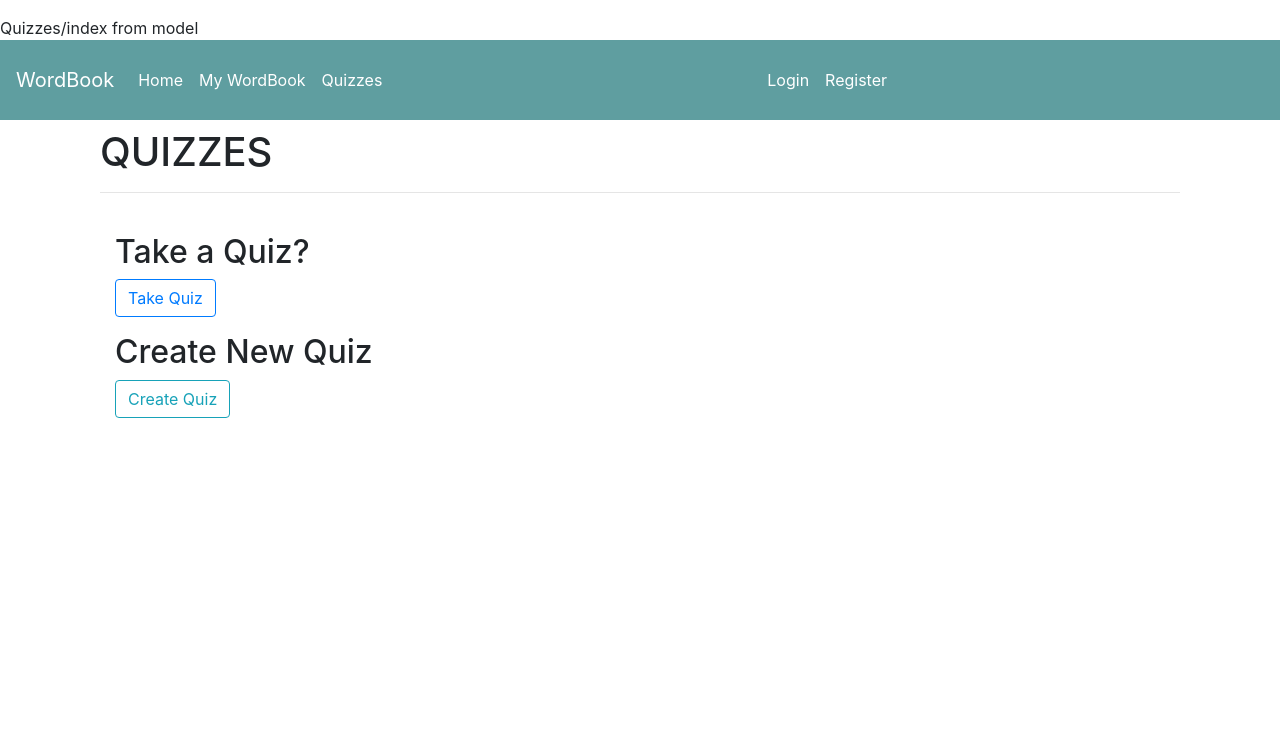
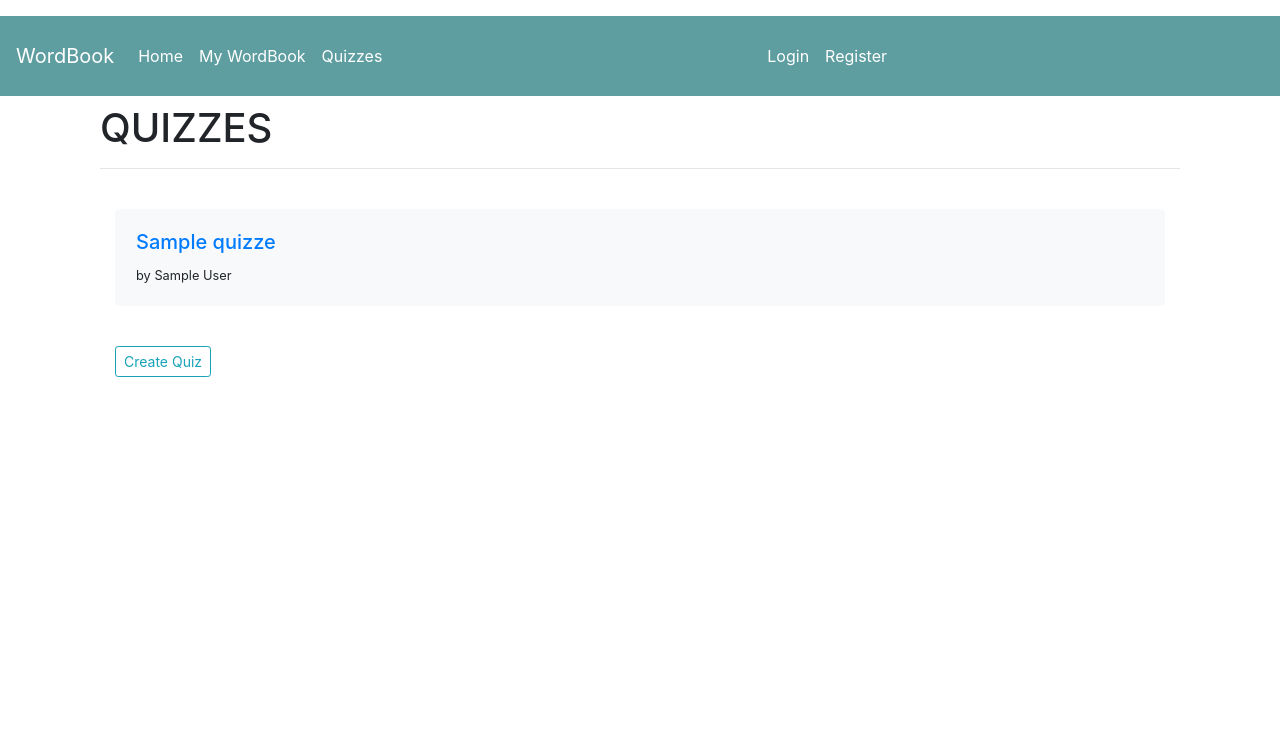
Before and after one commit to MukaiC/wordbook, a PHP site: page /quizzes in a window 1280 px wide. Shown: the top 751 px of the page. Run offline with PHP 8.4, Linux system fonts and the light colour scheme; tables that the repository leaves empty or names only in its code hold one stand-in row (values such as "Sample post"); some libraries are stand-ins or nearby versions.

Commit message:
Added access controle for create quiz, list of quizzes on quizzes index page

```diff
--- a/src/controllers/quizzes.php
+++ b/src/controllers/quizzes.php
@@ -9,6 +9,11 @@ class Quizzes extends Controller{
   }
 
   protected function create(){
+    // Make sure the user is logged in
+    if(!isset($_SESSION['is_logged_in'])){
+      $_SESSION['next'] = 'quizzes/create';
+      header('Location: '.ROOT_URL.'users/login');
+    }
     $viewmodel = new QuizModel();
     $this->returnView($viewmodel->create(), true);
   }
--- a/src/controllers/users.php
+++ b/src/controllers/users.php
@@ -13,6 +13,7 @@ class Users extends Controller{
   protected function logout(){
     unset($_SESSION['is_logged_in']);
     unset($_SESSION['user_data']);
+    unset($_SESSION['next']);
     session_destroy();
     // Redirect
     header('Location: '.ROOT_URL);
--- a/src/models/quiz.php
+++ b/src/models/quiz.php
@@ -1,20 +1,13 @@
 <?php
 class QuizModel extends Model{
   public function Index(){
-
-    if(isset($_POST['submit'])){
-      $post = filter_input_array(INPUT_POST, FILTER_SANITIZE_STRING);
-      if($post['q1'] == 'ばら'){
-        Messages::setMsg('Correct!', 'success');
-        // echo 'Correct!';
-      } else {
-        Messages::setMsg('Incorrect', 'error');
-        // echo 'Incorrect';
-      }
-    } else {
-      echo 'Quizzes/index from model';
-    }
-      return;
+    // !! Retrieve the title and the user's name of all quizzes to list on index page
+    $this->query('SELECT quizzes.*, users.name FROM quizzes JOIN users ON quizzes.user_id = users.id ORDER BY created_at DESC');
+    $rows = $this->resultSet();
+    // echo '<pre>';
+    // print_r($rows);
+    // echo '</pre>';
+    return $rows;
     }
 
   public function create(){
@@ -87,21 +80,29 @@ class QuizModel extends Model{
 
   public function take(){
     /*This is for a quizz page where questions are displayed one at a time*/
-    // Retrieve the quiz data
-    $this->query('SELECT questions.content, options.content, options.is_answer FROM questions JOIN users ON questions.user_id = users.id JOIN options ON options.question_id = questions.id WHERE users.id = :user_id');
-    // Bind the user_id to the current user id
-    $userId = $_SESSION['user_data']['id'];
-    $this->bind(':user_id', $userId);
-    // Query results
+    // Id of the selected quiz
+    if(isset($_GET['id'])){
+      $quiz_id = intval($_GET['id']);
+      // echo $quiz_id;
+    } else {
+      Messages::setMsg('Quiz not found', 'error');
+      // Redirect
+      header('Location: '.ROOT_URL.'quizzes');
+    }
+    // Retrieve the quiz
+    $this->query('SELECT questions.content, options.content, options.is_answer FROM quizzes JOIN questions ON questions.quiz_id = quizzes.id JOIN options ON options.question_id = questions.id WHERE quizzes.id = :quiz_id');
+    $this-> bind(':quiz_id', $quiz_id);
     $rows = $this->resultSetGroup();
-    // Store the data in session
-    if($rows){
-      $_SESSION['quiz_data'] = $rows;
+    // echo '<pre>';
+    // print_r($rows);
+    // echo '</pre>';
+    if(!$rows){
+       Messages::setMsg('No quizzes yet', 'error');
     } else {
-      Messages::setMsg('No quizzes yet', 'error');
+      return $rows;
     }
-    return $rows;
-    }
+    // return $rows;
+  }
 
 
   public function takeAll(){
--- a/src/models/user.php
+++ b/src/models/user.php
@@ -46,7 +46,13 @@ class UserModel extends Model{
           'email'=>$row['email']
         );
         // Redirect
-        header('Location: '.ROOT_URL.'words');
+        if(isset($_SESSION['next'])){
+          header('Location: '.ROOT_URL.$_SESSION['next']);
+
+        } else{
+          header('Location: '.ROOT_URL.'words');
+        }
+
       } else {
         Messages::setMsg('Incorrect Login', 'error');
       }
--- a/src/views/quizzes/index.php
+++ b/src/views/quizzes/index.php
@@ -1,26 +1,21 @@
 
 <div class="container mb-5">
 <h1>QUIZZES</h1><hr><br>
+<?php if($viewmodel): ?>
   <div class="container mb-3">
-    <h2>Take a Quiz?</h2>
-      <a class="btn btn-outline-primary" href="<?php echo ROOT_PATH; ?>quizzes/take">Take Quiz</a>
-  </div>
+    <!-- <h2>Take a Quiz?</h2> -->
+    <?php foreach($viewmodel as $item): ?>
+        <div class="card card-body border-light mb-2 bg-light">
+          <h5 class="card-title"><a href="<?php echo ROOT_PATH."quizzes/take?id=".$item['id']; ?>"><?php echo $item['title']; ?></a></h5>
+          <small><?php echo "by {$item['name']}" ?></small>
+        </div>
+    <?php endforeach; ?>
+      <!-- <a class="btn btn-outline-primary" href="<?php echo ROOT_PATH; ?>quizzes/take">Take Quiz</a> -->
+  </div><br>
+<?php endif; ?>
 
   <div class="container mb-3">
-    <h2>Create New Quiz</h2>
-      <a class="btn btn-outline-info" href="<?php echo ROOT_PATH; ?>quizzes/create">Create Quiz</a>
+    <!-- <h2>Create New Quiz</h2> -->
+      <a class="btn btn-sm btn-outline-info" href="<?php echo ROOT_PATH; ?>quizzes/create">Create Quiz</a>
   </div>
-
-
-
-
-  <!-- <form class="form-check" action="<?php /*$_SERVER['PHP_SELF']; */?>" method="post">
-
-    <p>薔薇</p>
-    <input type="radio" name="q1" value="ばら" checked="checked">ばら<br>
-    <input type="radio" name="q1" value="きく">きく<br>
-    <input type="radio" name="q1" value="ひまわり">ひまわり<br>
-
-    <input class="btn btn-outline-primary" type="submit" name="submit" value="Submit">
-  </form> -->
 </div>
--- a/src/views/words/index.php
+++ b/src/views/words/index.php
@@ -22,11 +22,11 @@
   <div class="container mt-4">
 
     <?php if(!$viewmodel) : ?>
-      <h5><?php echo 'No entries yet.<br> Add new words or phrases!' ?></h5>
+      <p><?php echo 'No entries yet.<br> Add new words or phrases!' ?></p>
     <?php else: ?>
       <?php foreach($viewmodel as $item) : ?>
         <div class="card card-body border-info mb-2 bg-light">
-          <h4><?php echo $item['entry']; ?></h4>
+          <strong><?php echo $item['entry']; ?></strong>
           <p><?php echo $item['meaning'] ?></p><hr>
           <?php if($item['notes'] !== '') : ?>
           <p><?php echo $item['notes']; ?></p>
```
Also changed, not shown: src/.htaccess.
